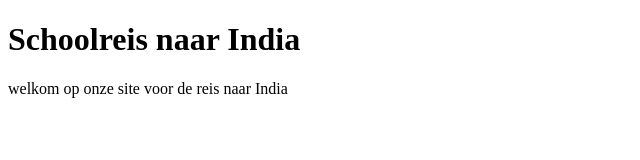
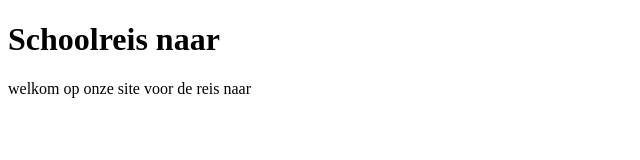
Before and after one commit to Thansan/reis-website-live, a plain HTML site: page styles/index.html in a window 1280 px wide. Shown: the whole page, without its empty margins (0-640 px from the left). Drawn offline with Linux system fonts and the light colour scheme.

Commit message:
generalized site

```diff
--- a/styles/index.html
+++ b/styles/index.html
@@ -9,8 +9,8 @@
 </head>
 
 <body>
-    <h1>Schoolreis naar India</h1>
-    <p>welkom op onze site voor de reis naar India</p>
+    <h1>Schoolreis naar </h1>
+    <p>welkom op onze site voor de reis naar </p>
 
 </body>
 
```
